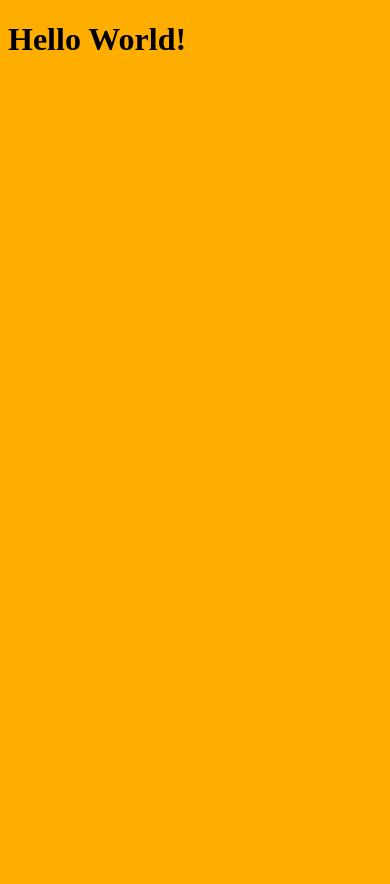
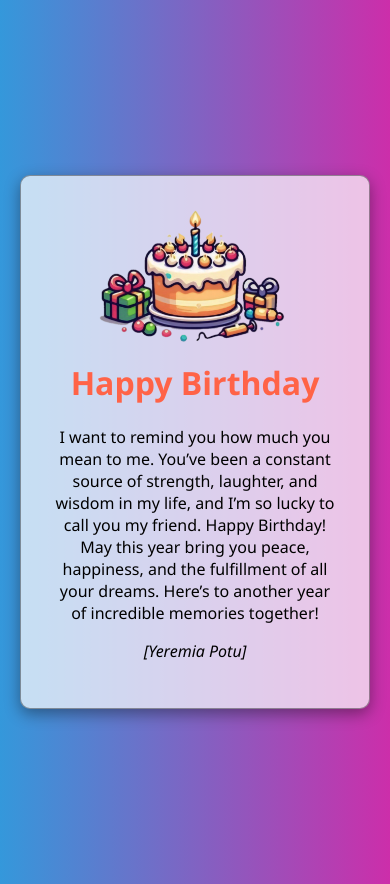
Before and after one commit to yeremiapotu/yeremiapotu, a plain HTML site: page index.html in a window 390 px wide. Before the commit the page ends 844 px from the top, so only its background shows below. Drawn offline with Linux system fonts and the light colour scheme.

Commit message:
Modified index.html and style.css

```diff
--- /dev/null
+++ b/css/style.css
@@ -0,0 +1,103 @@
+body {
+  margin: 0;
+  padding: 0;
+  max-width: 100vw;
+  width: 100%;
+  font-family: "Segoe UI", Tahoma, Geneva, Verdana, sans-serif;
+  background: linear-gradient(to right, #3498db, #cc2eaa);
+}
+
+.container {
+  width: 100vw;
+  height: 100vh;
+  text-align: center;
+  display: flex;
+  justify-content: center;
+  align-items: center;
+}
+
+.content-card {
+  background: #ffffffb4;
+  cursor: pointer;
+  border: 1px solid #00000060;
+  padding: 30px;
+  width: 600px;
+  height: auto;
+  margin: auto;
+  box-shadow: 0px 5px 15px 0px #00000060;
+  border-radius: 10px;
+  -webkit-border-radius: 10px;
+  -moz-border-radius: 10px;
+  -ms-border-radius: 10px;
+  -o-border-radius: 10px;
+  transition: transform 0.3s ease;
+  -webkit-transition: transform 0.3s ease;
+  -moz-transition: transform 0.3s ease;
+  -ms-transition: transform 0.3s ease;
+  -o-transition: transform 0.3s ease;
+}
+
+.content-card:hover {
+  transform: scale(1.05);
+  -webkit-transform: scale(1.05);
+  -moz-transform: scale(1.05);
+  -ms-transform: scale(1.05);
+  -o-transform: scale(1.05);
+}
+
+.cake {
+  z-index: 2;
+  position: relative;
+}
+
+.cake img {
+  width: 200px;
+}
+
+.content-card h1 {
+  margin-top: 0px;
+  color: tomato;
+}
+
+.balloon-content {
+  z-index: 1;
+  width: 100%;
+  display: flex;
+  justify-content: center;
+  align-items: center;
+}
+
+.balloon {
+  width: 0px;
+  margin-bottom: 200px;
+  position: absolute;
+  transition: transform 0.3s ease, width 0.3s ease;
+  -webkit-transition: transform 0.3s ease, width 0.3s ease;
+  -moz-transition: transform 0.3s ease, width 0.3s ease;
+  -ms-transition: transform 0.3s ease, width 0.3s ease;
+  -o-transition: transform 0.3s ease, width 0.3s ease;
+}
+
+.content-card:hover .balloon {
+  width: 300px;
+  transform: translateY(-80px);
+  -webkit-transform: translateY(-80px);
+  -moz-transform: translateY(-80px);
+  -ms-transform: translateY(-80px);
+  -o-transform: translateY(-80px);
+}
+
+.sender {
+  font-style: italic;
+}
+
+@media screen and (max-width: 767px) {
+  body {
+    max-width: 100vw;
+    width: 100%;
+  }
+  .container {
+    width: auto;
+    padding: 20px;
+  }
+}
--- a/index.html
+++ b/index.html
@@ -4,17 +4,27 @@
 <head>
     <meta charset="UTF-8">
     <meta name="viewport" content="width=device-width, initial-scale=1.0">
-    <title>Belajar Deploy Github Pages</title>
+    <title>Simple Birthday Page</title>
+    <link rel="stylesheet" href="css/style.css">
 </head>
 
-<style>
-    body {
-        background: #ffae00;
-    }
-</style>
-
 <body>
-    <h1>Hello World!</h1>
+    <div class="container">
+        <div class="content-card">
+            <div class="cake">
+                <img src="img/happybirthday-cake.png" alt="ini gamber">
+            </div>
+            <div class="balloon-content">
+                <img class="balloon" src="img/happybirthday-balloon.png" alt="ini gambar">
+            </div>
+            <h1>Happy Birthday</h1>
+            <p>I want to remind you how much you mean to me. You’ve been a constant source of strength, laughter, and
+                wisdom in my life, and I’m so lucky to call you my friend. Happy Birthday! May this year bring you
+                peace, happiness, and the fulfillment of all your dreams. Here’s to another year of incredible memories
+                together!</p>
+            <p class="sender">[Yeremia Potu]</p>
+        </div>
+    </div>
 </body>
 
 </html>
```
Also changed, not shown: img/happybirthday-balloon.png (added), img/happybirthday-cake.png (added).
